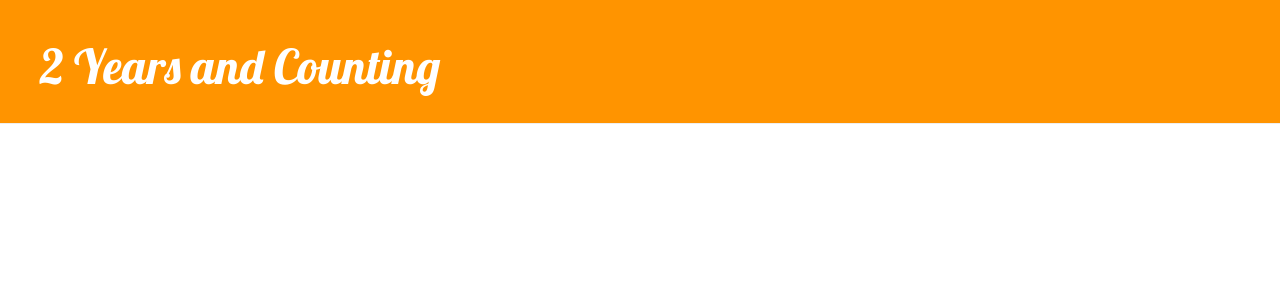
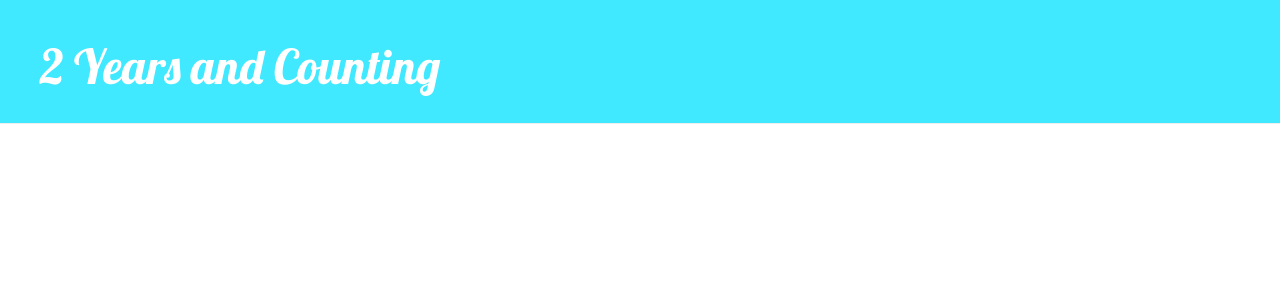
Before and after one commit to klegsy/my-first-blog, a Django app: page / in a window 1280 px wide. Shown: the top 300 px of the page. Run offline with Django 3.2, Linux system fonts and the light colour scheme; data that the repository does not hold is empty; some libraries are stand-ins or nearby versions.

Commit message:
Header colour now light blue

```diff
--- a/blog/static/css/blog.css
+++ b/blog/static/css/blog.css
@@ -1,5 +1,5 @@
 .page-header {
-    background-color: #ff9400;
+    background-color: #40e9ff;
     margin-top: 0;
     padding: 20px 20px 20px 40px;
 }
```
